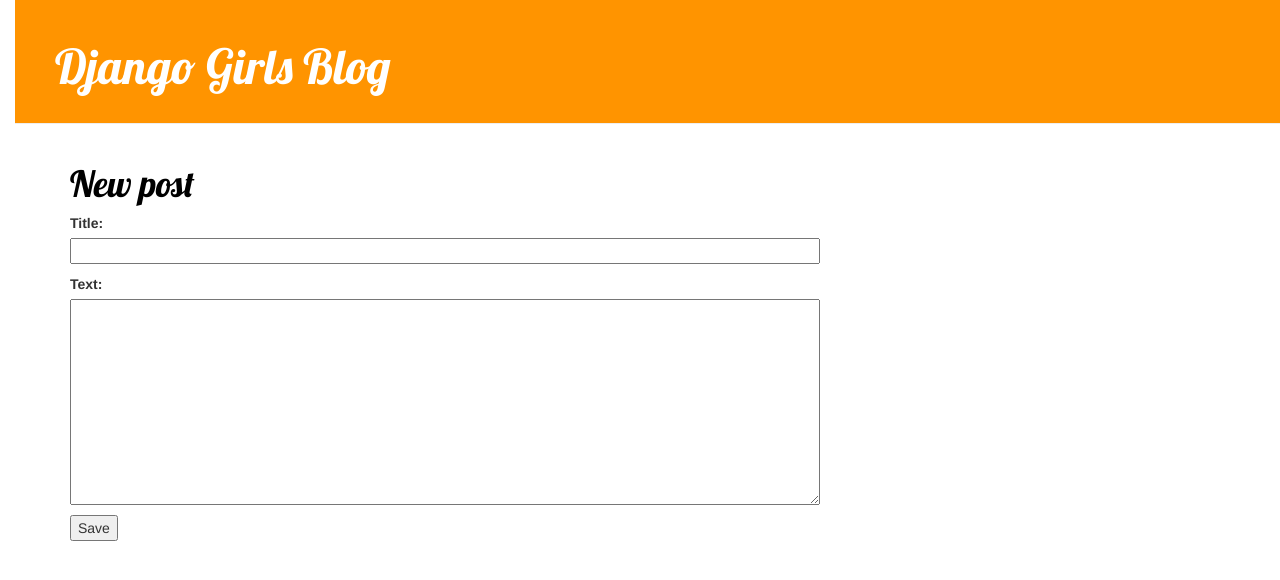
After one commit to malnapolya/my-first-blog, a Django app: page /post/new/ in a window 1280 px wide. The commit adds this page. Shown: the top 580 px of the page. Run offline with Django 3.2, Linux system fonts and the light colour scheme; some libraries are stand-ins or nearby versions.

Commit message:
Added views to create/edit blog post inside the site

```diff
--- /dev/null
+++ b/blog/forms.py
@@ -0,0 +1,8 @@
+from django import forms
+
+from .models import Post
+
+class PostForm(forms.ModelForm):
+    class Meta:
+        model = Post
+        fields = ('title','text',)
--- a/blog/static/css/blog.css
+++ b/blog/static/css/blog.css
@@ -1,5 +1,10 @@
 h1 a {
     color: #FCA205;
+    font-family: 'Lobster';
+}
+
+h1  {
+    color: black;
     font-family: 'Lobster';
 }
 
--- a/blog/templates/blog/base.html
+++ b/blog/templates/blog/base.html
@@ -9,6 +9,9 @@
     </head>
     <body>
       <div class="page-header">
+        {% if user.is_authenticated %}
+          <a href="{% url 'post_new' %}" class="top-menu"><span class="glyphicon glyphicon-plus"></span></a>
+        {% endif %}
         <h1><a href="/">Django Girls Blog</a></h1>
       </div>
       <div class="content container">
--- a/blog/templates/blog/post_detail.html
+++ b/blog/templates/blog/post_detail.html
@@ -7,6 +7,9 @@
                 {{ post.publish_date }}
             </div>
         {% endif %}
+        {% if user.is_authenticated %}
+          <a class="btn btn-default" href="{% url 'post_edit' pk=post.pk %}"><span class="glyphicon glyphicon-pencil"></span></a>
+        {% endif %}
         <h1>{{ post.title }}</h1>
         <p>{{ post.text|linebreaks }}</p>
     </div>
--- /dev/null
+++ b/blog/templates/blog/post_edit.html
@@ -0,0 +1,9 @@
+{% extends 'blog/base.html' %}
+
+{% block content %}
+  <h1>New post</h1>
+  <form method="POST" class='post-form'>{% csrf_token %}
+    {{ form.as_p }}
+    <button type="submit">Save</button>
+  </form>
+{% endblock %}
--- a/blog/urls.py
+++ b/blog/urls.py
@@ -4,4 +4,6 @@
 urlpatterns = [
     url(r'^$', views.post_list, name='post_list'),
     url(r'^post/(?P<pk>[0-9]+)/$', views.post_detail, name='post_detail'),
+    url(r'^post/new/$',views.post_new,name='post_new'),
+    url(r'^post/(?P<pk>[0-9]+)/edit/$',views.post_edit,name='post_edit'),
 ]
--- a/blog/views.py
+++ b/blog/views.py
@@ -1,6 +1,8 @@
 from django.shortcuts import render, get_object_or_404
 from django.utils import timezone
 from .models import Post
+from .forms import PostForm
+from django.shortcuts import redirect
 
 def post_list(request):
     posts = Post.objects.filter(publish_date__lte=timezone.now()).order_by('publish_date')
@@ -9,3 +11,30 @@
 def post_detail(request, pk):
     post = get_object_or_404(Post, pk=pk)
     return render(request, 'blog/post_detail.html', {'post': post})
+
+def post_new(request):
+    if request.method == "POST":
+        form = PostForm(request.POST)
+        if form.is_valid():
+            post = form.save(commit=False)
+            post.author = request.user
+            post.publish_date = timezone.now()
+            post.save()
+            return redirect('post_detail', pk=post.pk)
+    else:
+        form = PostForm()
+    return render(request, 'blog/post_edit.html', {'form': form})
+
+def post_edit(request, pk):
+    post=get_object_or_404(Post,pk=pk)
+    if request.method == "POST":
+        form=PostForm(request.POST,instance=post)
+        if form.is_valid():
+            post=form.save(commit=False)
+            post.author=request.user
+            post.publish_date=timezone.now()
+            post.save()
+            return redirect('post_detail',pk=post.pk)
+    else:
+        form=PostForm(instance=post)
+    return render(request,'blog/post_edit.html',{'form': form})
```
